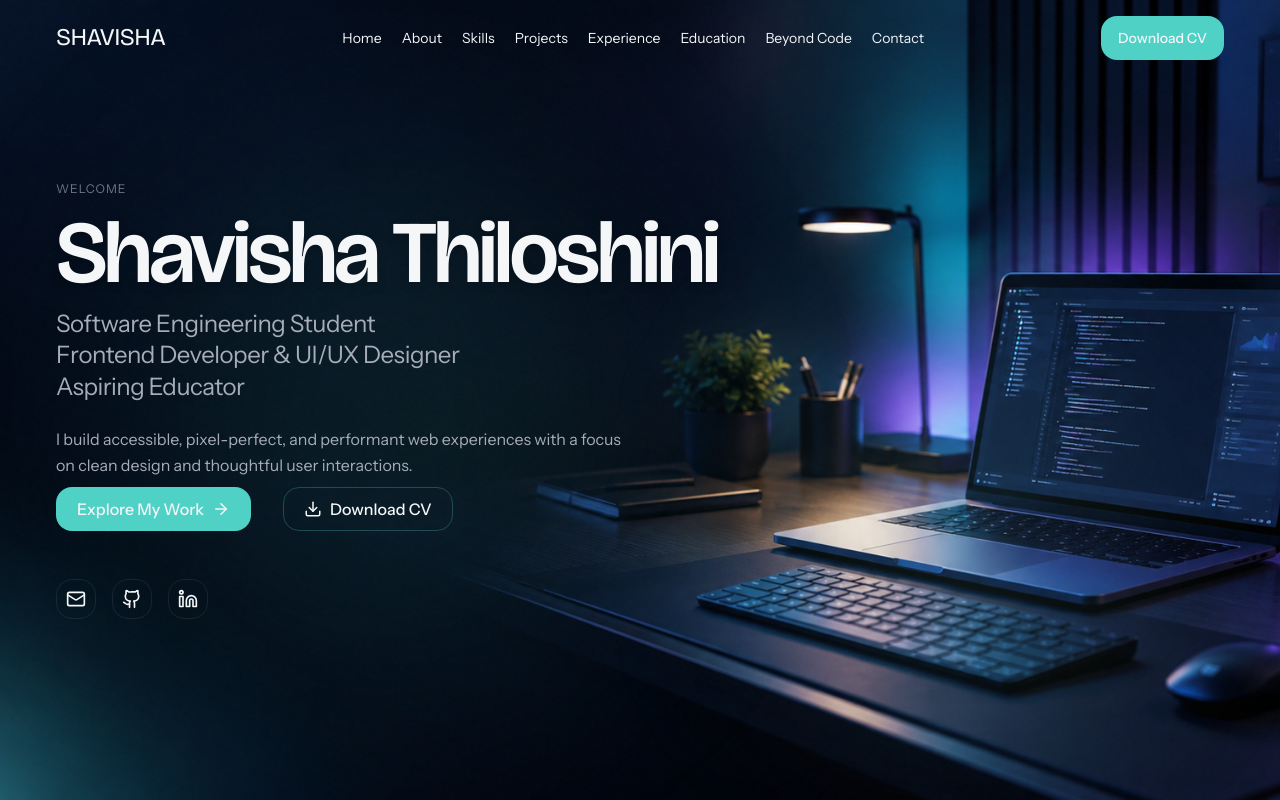
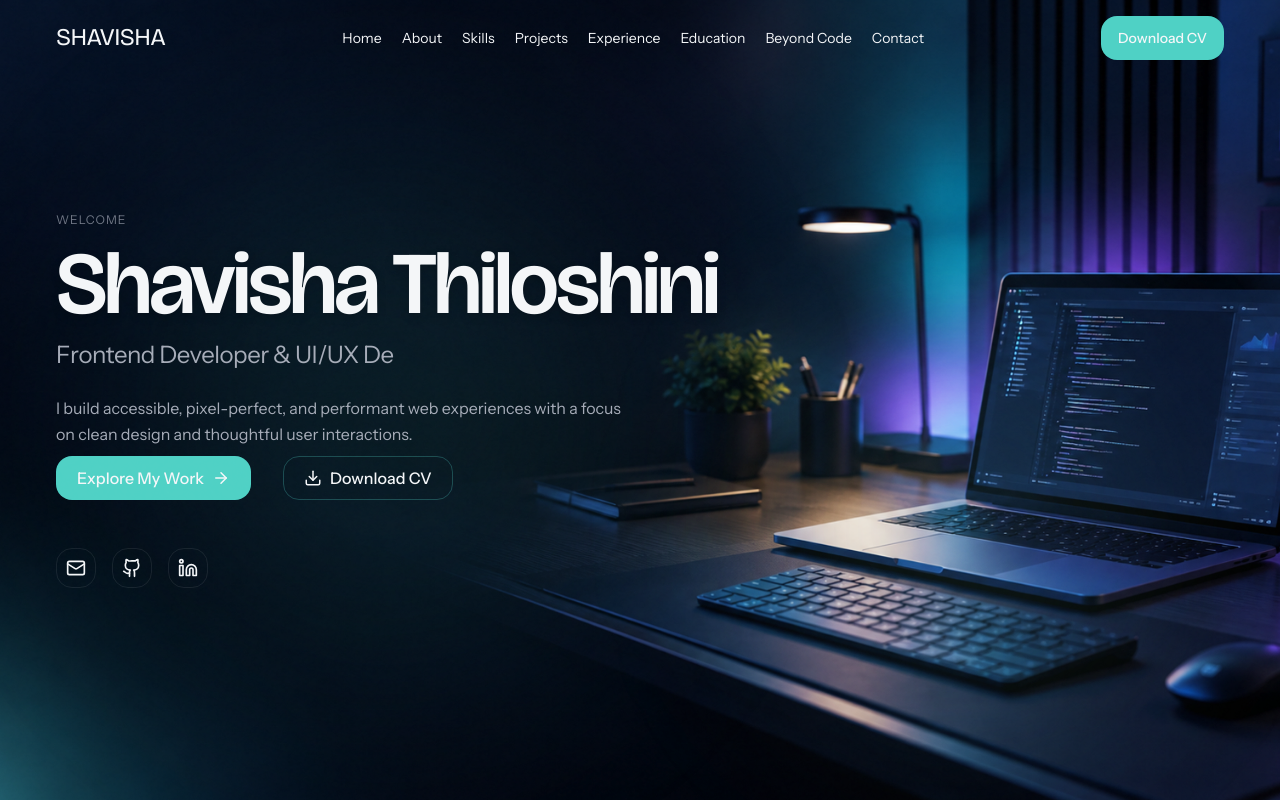
Before and after one commit to ShavishaThiloshini/MyPortfolio, a React (Vite) app in the folder shavisha-portfolio/: page / in a window 1280 px wide. Shown: the top 800 px of the page. Built offline with nearby package versions, Linux system fonts and the light colour scheme.

Commit message:
Minor FIx

```diff
--- /dev/null
+++ b/shavisha-portfolio/src/hooks/useTypingEffect.js
@@ -0,0 +1,58 @@
+import { useState, useEffect, useRef } from 'react'
+
+const TYPING_SPEED   = 60
+const DELETING_SPEED = 35
+const PAUSE_AFTER    = 1800
+const PAUSE_BEFORE   = 350
+
+export default function useTypingEffect(roles) {
+  const [displayText, setDisplayText] = useState('')
+  const [isTyping, setIsTyping]       = useState(true)
+  const roleIndex = useRef(0)
+  const charIndex  = useRef(0)
+  const phase      = useRef('typing')
+
+  useEffect(() => {
+    if (!roles || roles.length === 0) return
+    let timer
+
+    function tick() {
+      const currentRole = roles[roleIndex.current]
+
+      if (phase.current === 'typing') {
+        setIsTyping(true)
+        if (charIndex.current < currentRole.length) {
+          charIndex.current++
+          setDisplayText(currentRole.slice(0, charIndex.current))
+          timer = setTimeout(tick, TYPING_SPEED)
+        } else {
+          phase.current = 'pausing'
+          timer = setTimeout(tick, PAUSE_AFTER)
+        }
+      } else if (phase.current === 'pausing') {
+        setIsTyping(false)
+        phase.current = 'deleting'
+        timer = setTimeout(tick, DELETING_SPEED)
+      } else if (phase.current === 'deleting') {
+        setIsTyping(true)
+        if (charIndex.current > 0) {
+          charIndex.current--
+          setDisplayText(currentRole.slice(0, charIndex.current))
+          timer = setTimeout(tick, DELETING_SPEED)
+        } else {
+          phase.current = 'waiting'
+          roleIndex.current = (roleIndex.current + 1) % roles.length
+          timer = setTimeout(tick, PAUSE_BEFORE)
+        }
+      } else if (phase.current === 'waiting') {
+        phase.current = 'typing'
+        tick()
+      }
+    }
+
+    timer = setTimeout(tick, PAUSE_BEFORE)
+    return () => clearTimeout(timer)
+  }, [roles])
+
+  return { displayText, isTyping }
+}
--- a/shavisha-portfolio/src/sections/Home.jsx
+++ b/shavisha-portfolio/src/sections/Home.jsx
@@ -2,8 +2,16 @@ import { ArrowRight, Download } from 'lucide-react'
 import SocialIcon from '../components/common/SocialIcon'
 import socialLinks from '../data/socialLinks'
 import heroImage from '../assets/images/Hero.png'
+import useTypingEffect from '../hooks/useTypingEffect'
+
+const ROLES = [
+  'Software Engineering Student',
+  'Frontend Developer & UI/UX Designer',
+  'Aspiring Educator',
+]
 
 export default function Home() {
+  const { displayText, isTyping } = useTypingEffect(ROLES)
   return (
     <section
       id="home"
@@ -32,10 +40,16 @@ export default function Home() {
           >
             Shavisha Thiloshini
           </h1>
-          <div className="mb-6 space-y-2 text-secondary-text">
-            <p className="text-title">Software Engineering Student</p>
-            <p className="text-title">Frontend Developer & UI/UX Designer</p>
-            <p className="text-title">Aspiring Educator</p>
+          {/* Animated typing roles — fixed height prevents layout shift */}
+          <div className="mb-6 h-8 flex items-center">
+            <p className="text-title text-secondary-text">
+              {displayText}
+              <span
+                className="typing-cursor"
+                aria-hidden="true"
+                style={{ opacity: isTyping ? undefined : 0 }}
+              />
+            </p>
           </div>
           <p className="mb-8 max-w-xl text-body text-secondary-text">
             I build accessible, pixel-perfect, and performant web experiences
--- a/shavisha-portfolio/src/styles/utilities.css
+++ b/shavisha-portfolio/src/styles/utilities.css
@@ -1,3 +1,18 @@
+@keyframes cursor-blink {
+  0%, 100% { opacity: 1; }
+  50%       { opacity: 0; }
+}
+
+@utility typing-cursor {
+  display: inline-block;
+  width: 2px;
+  height: 1em;
+  background-color: var(--color-accent);
+  margin-left: 2px;
+  vertical-align: text-bottom;
+  animation: cursor-blink 0.8s step-end infinite;
+}
+
 @utility page-wrap {
   width: 100%;
   max-width: 80rem;
```
